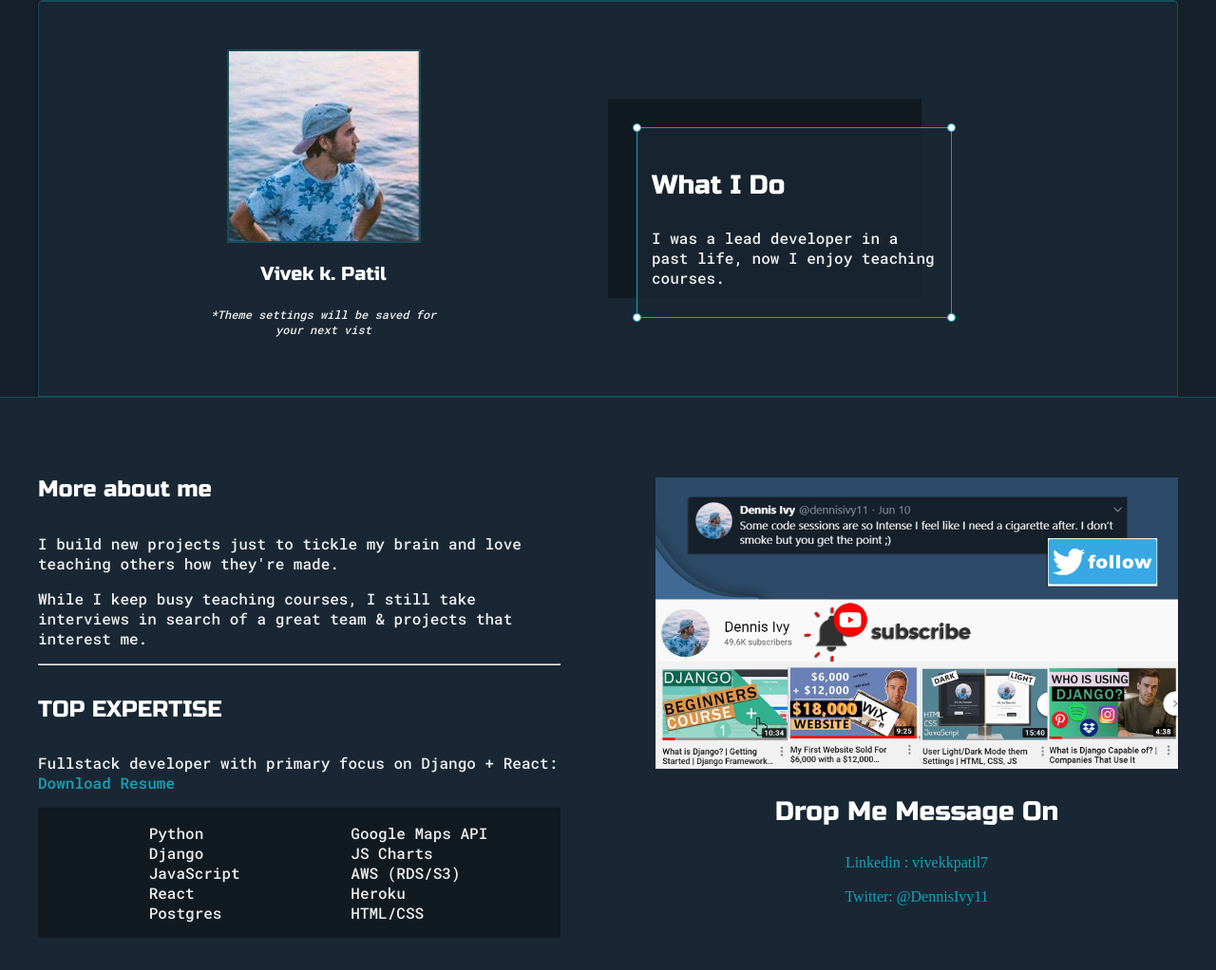
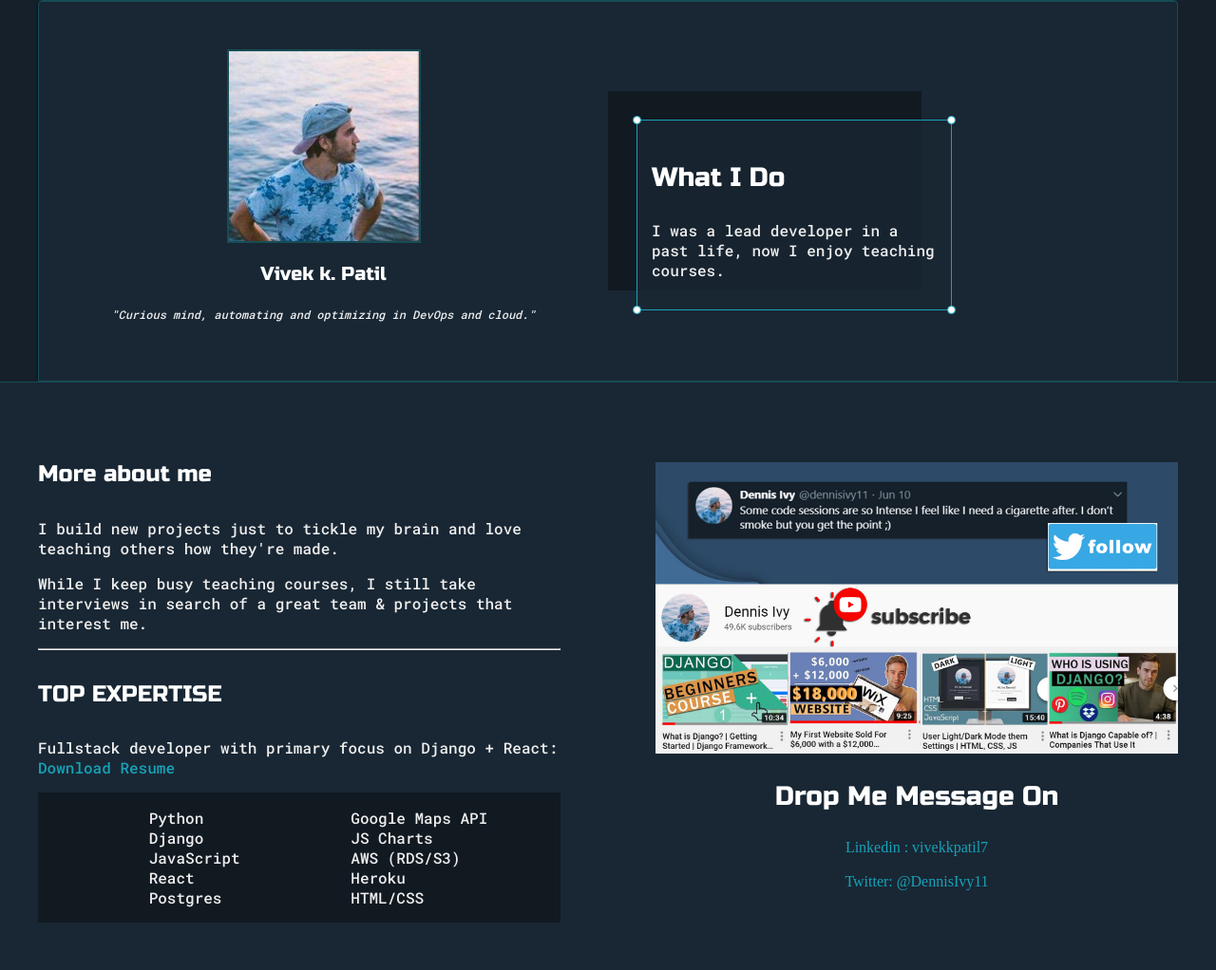
Before and after one commit to vivekp-git/flaskweb, a Flask app: page / in a window 1280 px wide. Shown: the top 1022 px of the page at 95% size. Run offline with Flask 3, Linux system fonts and the light colour scheme; some libraries are stand-ins or nearby versions.

Commit message:
Update index.html

```diff
--- a/templates/index.html
+++ b/templates/index.html
@@ -33,7 +33,7 @@
 
 
 
-					<p id="settings-note">*Theme settings will be saved for<br>your next vist</p>
+					<p id="settings-note">"Curious mind, automating and optimizing in DevOps and cloud."</p>
 				</div>
 
 				<div class="right-column">
```
